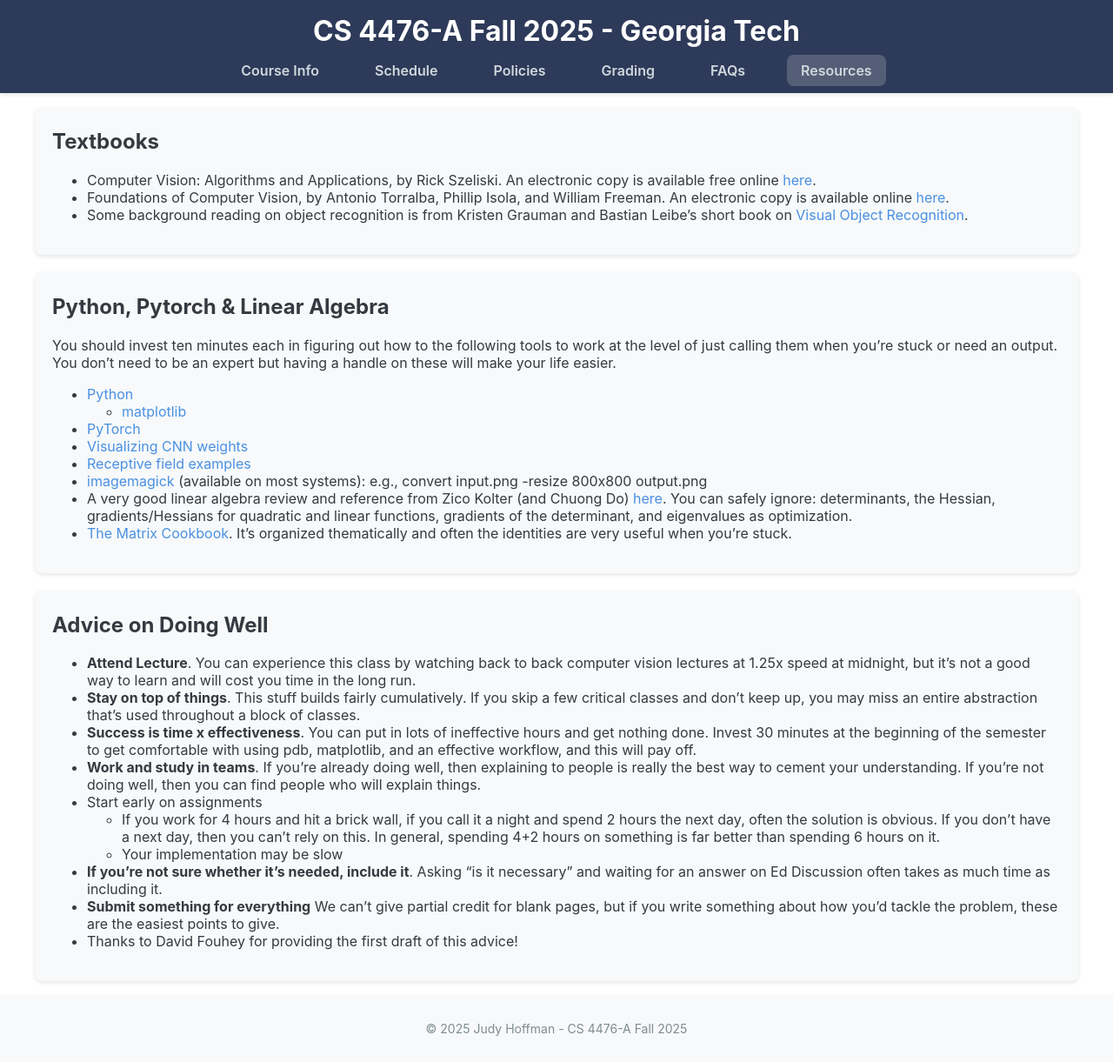
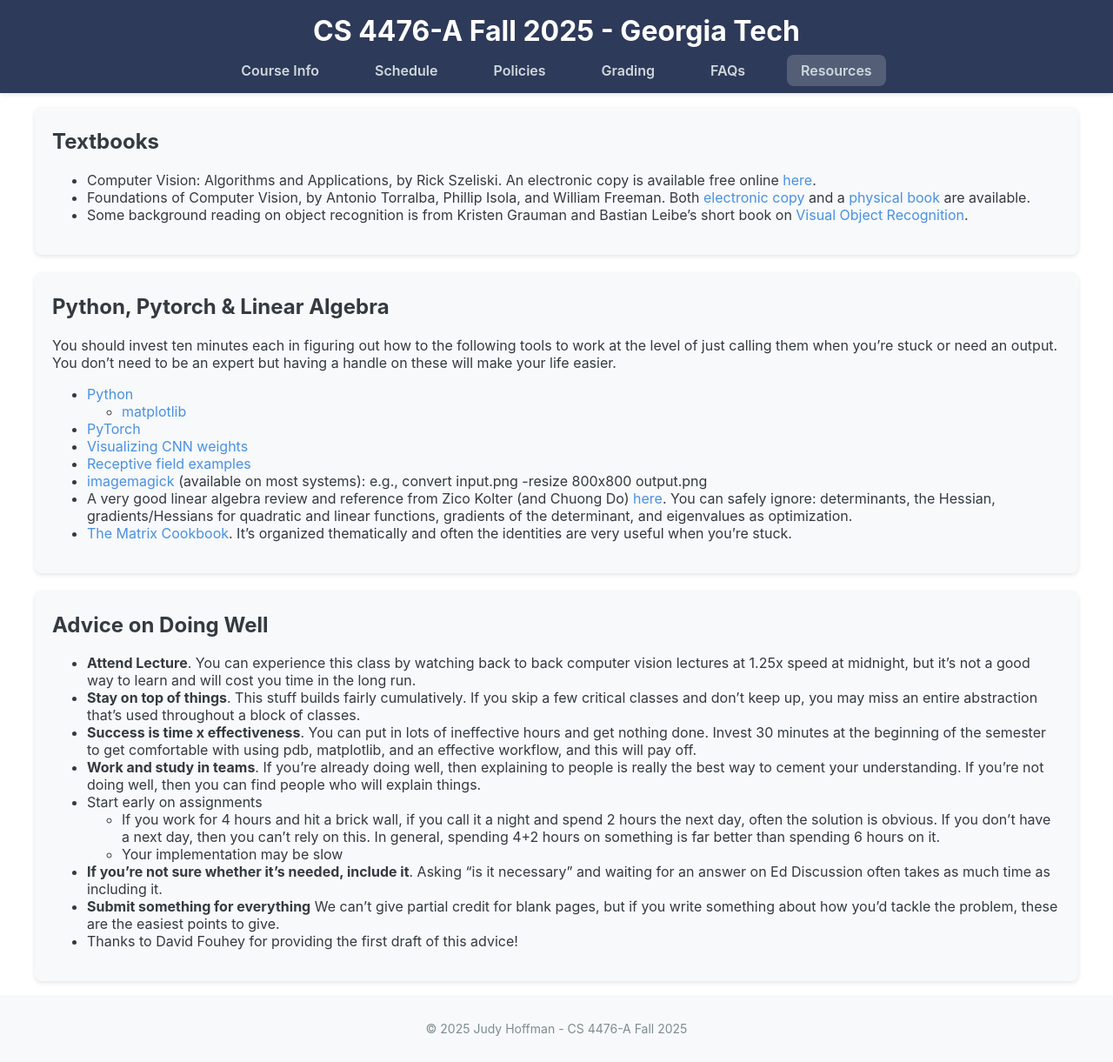
Before and after one commit to jhoffman/cs4476-fa25, a Jekyll site: the page built from resources.md, in a window 1280 px wide and 1221 px high. Shown: the whole window at 87% size. Built offline with Jekyll 4.4.1, drawn with Linux system fonts in a browser that asks for light colours.

Commit message:
updated book link

```diff
--- a/resources.md
+++ b/resources.md
@@ -8,7 +8,7 @@ title: "Resources"
 ## Textbooks
 
 * Computer Vision: Algorithms and Applications, by Rick Szeliski. An electronic copy is available free online [here](http://szeliski.org/Book/).
-* Foundations of Computer Vision, by Antonio Torralba, Phillip Isola, and William Freeman. An electronic copy is available online [here](https://mitpress.mit.edu/9780262048972/foundations-of-computer-vision/).
+* Foundations of Computer Vision, by Antonio Torralba, Phillip Isola, and William Freeman. Both [electronic copy](https://visionbook.mit.edu/) and a [physical book](https://mitpress.mit.edu/9780262048972/foundations-of-computer-vision/) are available.
 * Some background reading on object recognition is from Kristen Grauman and Bastian Leibe's short book on [Visual Object Recognition](https://www.morganclaypool.com/doi/abs/10.2200/S00332ED1V01Y201103AIM011).
 </div>
 
```
